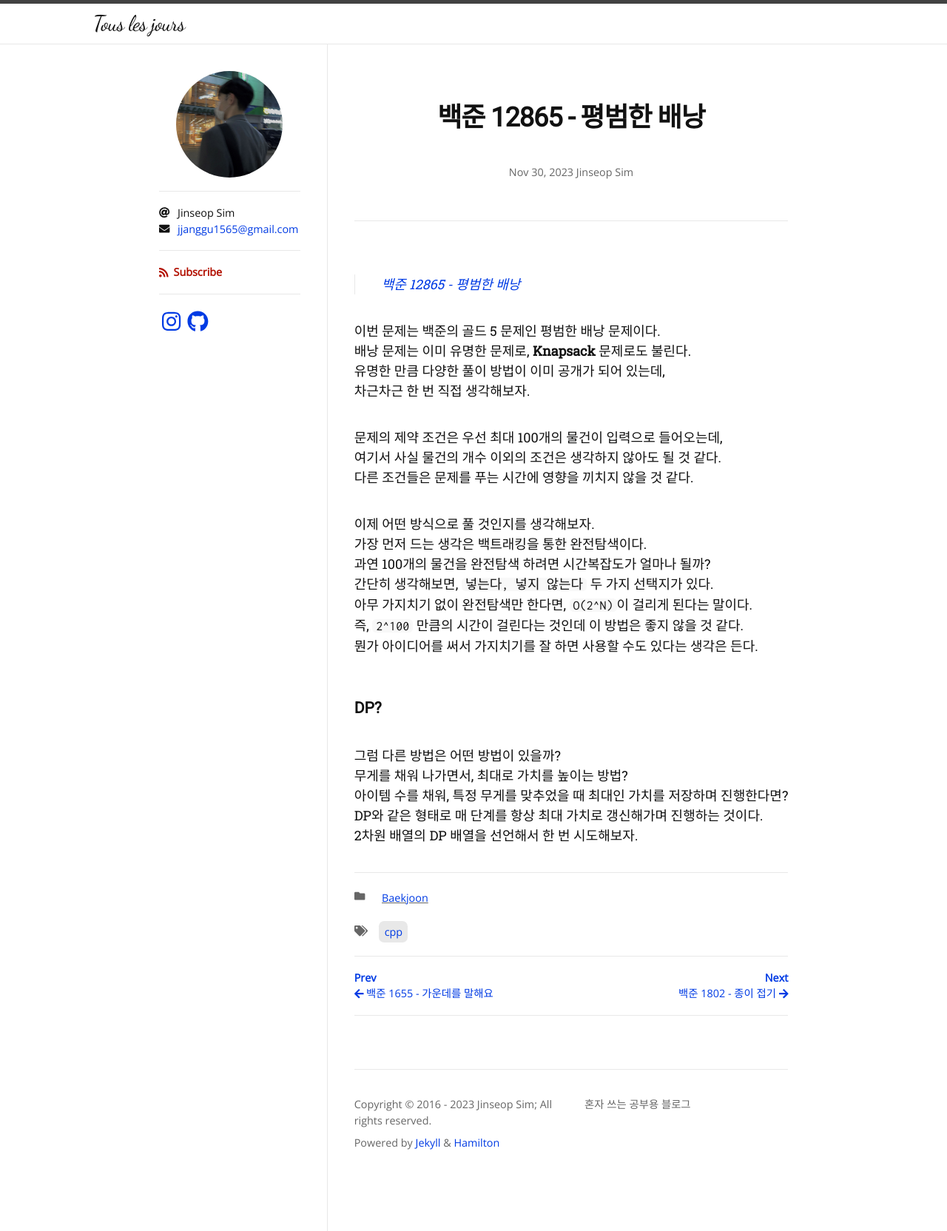
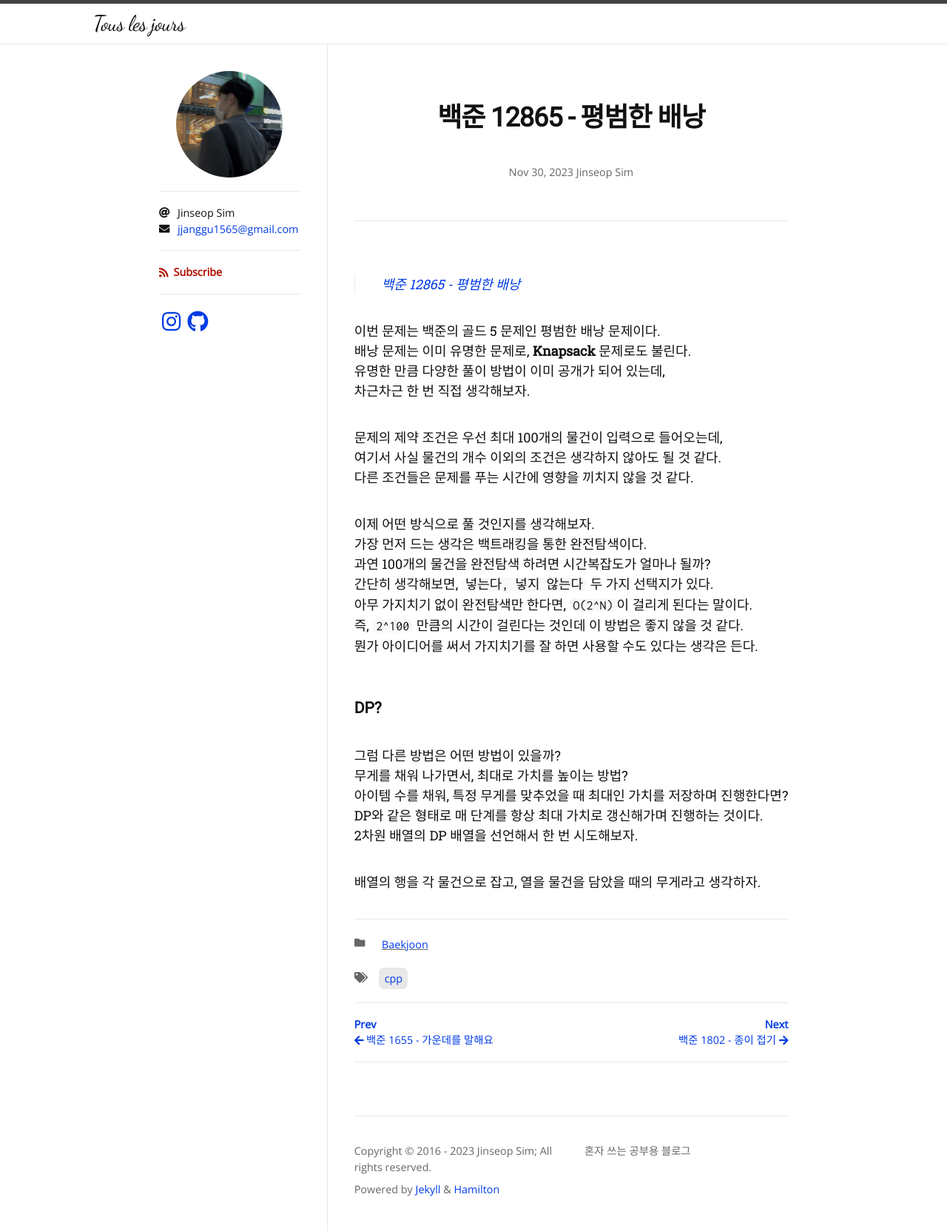
Before and after one commit to Jinseop-Sim/Jinseop-Sim.github.io, a Jekyll site: the page built from _posts/2023-11-30-bj-12865.md, in a window 1280 px wide. Shown: the whole page at 74% size. Built offline with Jekyll 4.4.1, drawn with Linux system fonts in a browser that asks for light colours; nearby versions of some CDN libraries; some web fonts are replaced.

Commit message:
글 수정

```diff
--- a/_posts/2023-11-30-bj-12865.md
+++ b/_posts/2023-11-30-bj-12865.md
@@ -31,3 +31,5 @@ author:
 아이템 수를 채워, 특정 무게를 맞추었을 때 최대인 가치를 저장하며 진행한다면?
 DP와 같은 형태로 매 단계를 항상 최대 가치로 갱신해가며 진행하는 것이다.
 2차원 배열의 DP 배열을 선언해서 한 번 시도해보자.
+
+배열의 행을 각 물건으로 잡고, 열을 물건을 담았을 때의 무게라고 생각하자.
```
